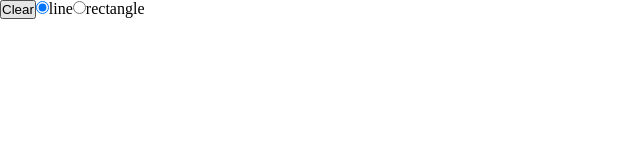
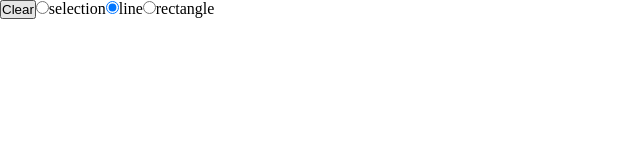
Before and after one commit to mirayatech/NinjaSketch, a React (Vite) app: page / in a window 1280 px wide. Shown: the top 160 px of the page, without its empty margins (0-640 px from the left). Built offline with nearby package versions, Linux system fonts and the light colour scheme.

Commit message:
add: Enhance drawing app with tool selection and action states

```diff
--- a/src/App.tsx
+++ b/src/App.tsx
@@ -11,10 +11,16 @@ type ElementType = {
   roughElement: any;
 };
 
+enum Tools {
+  Selection = "selection",
+  Line = "line",
+  Rectangle = "rectangle",
+}
+
 export default function App() {
   const [elements, setElements] = useState<ElementType[]>([]);
-  const [drawing, setDrawing] = useState(false);
-  const [elementType, setElementType] = useState<"line" | "rectangle">("line");
+  const [action, setAction] = useState("none");
+  const [tool, setTool] = useState<Tools>(Tools.Line);
 
   const generator = rough.generator();
 
@@ -25,7 +31,7 @@ export default function App() {
     y2: number
   ): ElementType => {
     const roughElement =
-      elementType === "line"
+      tool === Tools.Line
         ? generator.line(x1, y1, x2, y2)
         : generator.rectangle(x1, y1, x2 - x1, y2 - y1);
     return { x1, y1, x2, y2, roughElement };
@@ -44,17 +50,22 @@ export default function App() {
   }, [elements]);
 
   const handleMouseDown = (event: MouseEvent<HTMLCanvasElement>) => {
-    setDrawing(true);
+    if (tool === Tools.Selection) {
+      /*
+       TODO: implement selection
+      if we are on an element
+      setAction("moving");
+      */
+    } else {
+      setAction("drawing");
       const { clientX, clientY } = event;
       const element = createElement(clientX, clientY, clientX, clientY);
       setElements((prevState) => [...prevState, element]);
+    }
   };
 
   const handleMouseMove = (event: MouseEvent<HTMLCanvasElement>) => {
-    if (!drawing) {
-      return;
-    }
-
+    if (action === "drawing") {
       const index = elements.length - 1;
       const { clientX, clientY } = event;
       const { x1, y1 } = elements[index];
@@ -63,22 +74,32 @@ export default function App() {
       const elementsCopy = [...elements];
       elementsCopy[index] = updateElement;
       setElements(elementsCopy);
+    }
   };
 
   const handleMouseUp = () => {
-    setDrawing(false);
+    setAction("none");
   };
 
   return (
     <div>
       <div style={{ position: "fixed" }}>
         <button onClick={() => setElements([])}>Clear</button>
+
+        <input
+          type="radio"
+          name="selection"
+          id="selection"
+          checked={tool === Tools.Selection}
+          onChange={() => setTool(Tools.Selection)}
+        />
+        <label htmlFor="selection">selection</label>
         <input
           type="radio"
           name="line"
           id="line"
-          checked={elementType === "line"}
-          onChange={() => setElementType("line")}
+          checked={tool === Tools.Line}
+          onChange={() => setTool(Tools.Line)}
         />
         <label htmlFor="line">line</label>
 
@@ -86,8 +107,8 @@ export default function App() {
           type="radio"
           name="rectangle"
           id="rectangle"
-          checked={elementType === "rectangle"}
-          onChange={() => setElementType("rectangle")}
+          checked={tool === Tools.Rectangle}
+          onChange={() => setTool(Tools.Rectangle)}
         />
 
         <label htmlFor="rectangle">rectangle</label>
@@ -100,7 +121,7 @@ export default function App() {
         onMouseUp={handleMouseUp}
         onMouseMove={handleMouseMove}
       >
-        Canvas{" "}
+        Canvas
       </canvas>
     </div>
   );
```
Lines whose indentation alone changed are shown as unchanged.
